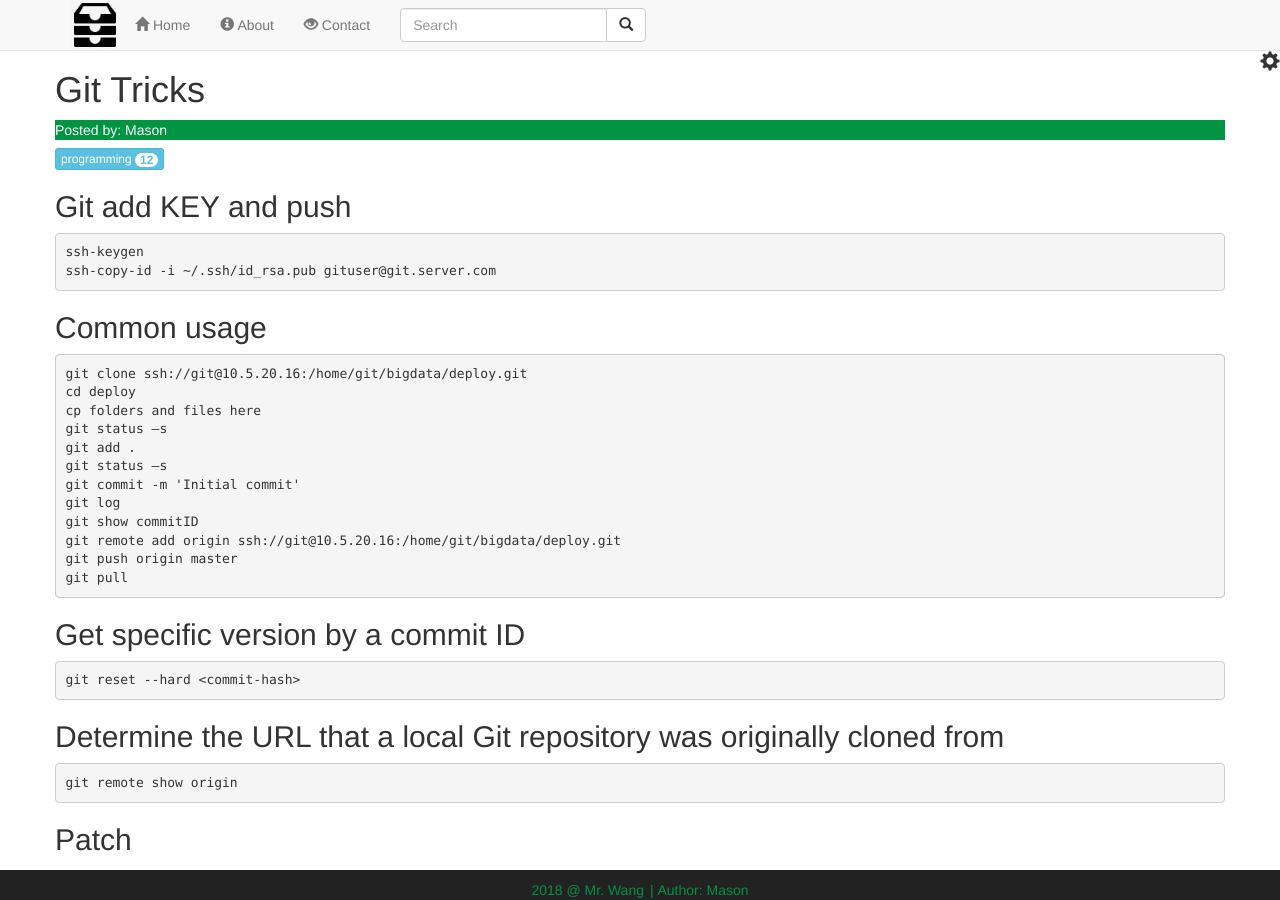
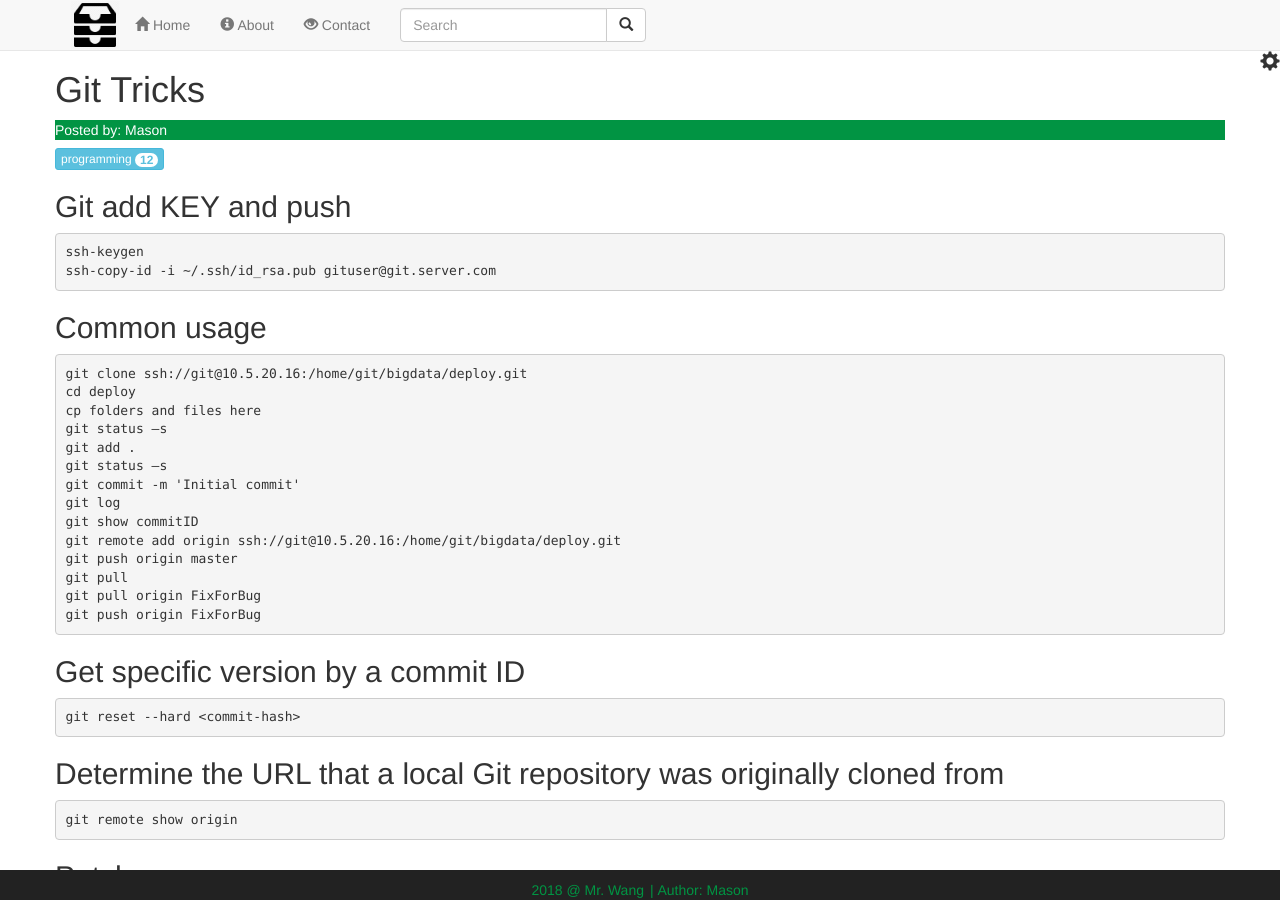
Before and after one commit to mason-mx/jekyll_demo, a Jekyll site: the page built from _posts/1000-01-01-gittricks.md, in a window 1280 px wide and 900 px high. Built offline with Jekyll 4.4.1, drawn with Linux system fonts in a browser that asks for light colours; nearby versions of some CDN libraries.

Commit message:
git and web tricks

````diff
--- a/_posts/1000-01-01-gittricks.md
+++ b/_posts/1000-01-01-gittricks.md
@@ -29,6 +29,8 @@ git show commitID
 git remote add origin ssh://git@10.5.20.16:/home/git/bigdata/deploy.git
 git push origin master
 git pull
+git pull origin FixForBug
+git push origin FixForBug
 ```
 
 ## Get specific version by a commit ID
````
Also changed, not shown: _posts/1000-01-01-webdev.md (+1 -1 lines).
